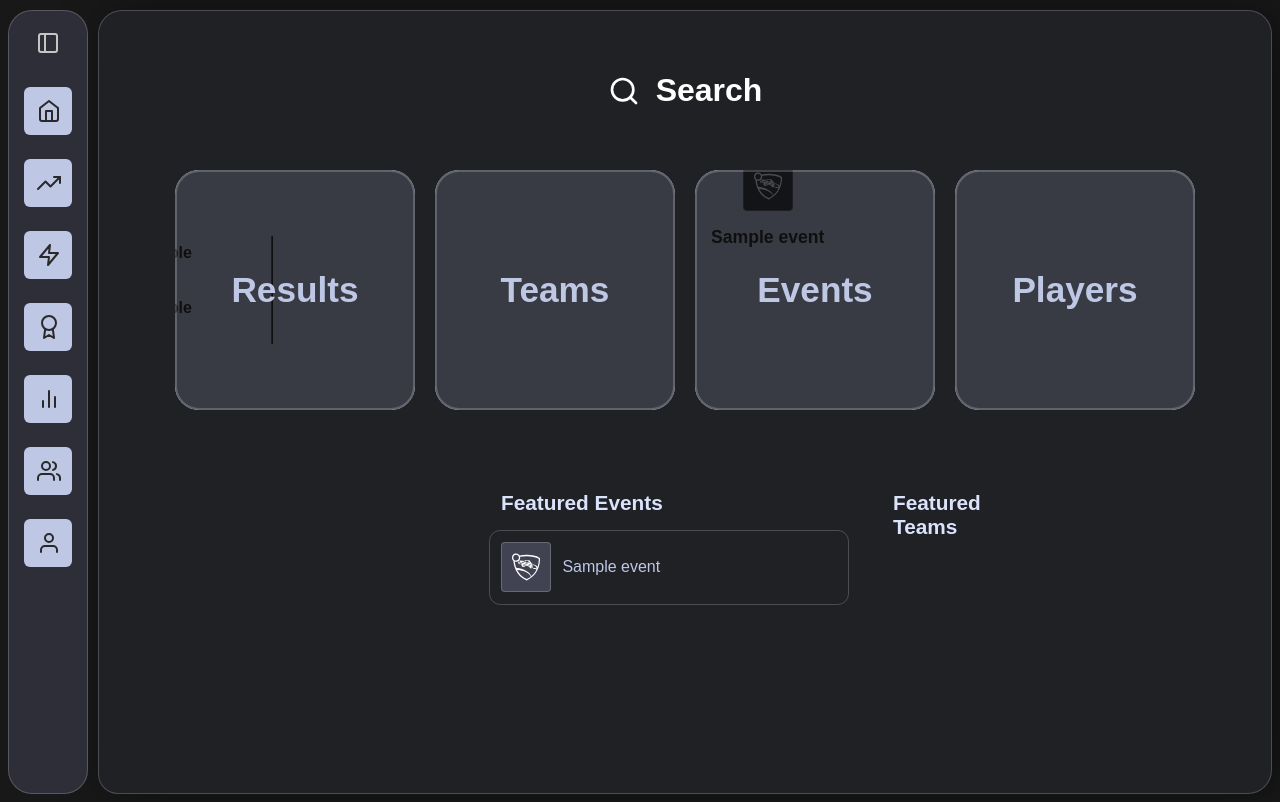
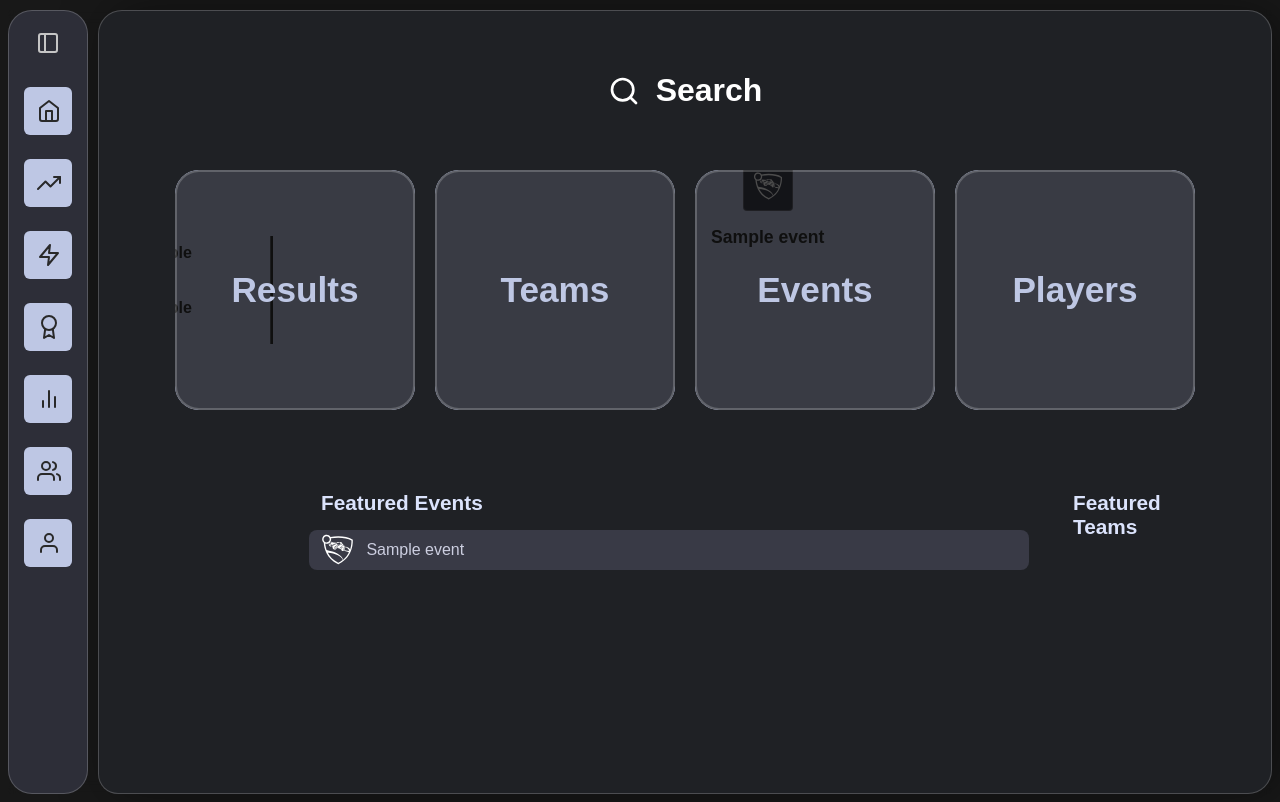
Before and after one commit to tyrohellion/demos, a Flask app: template templates/index.html in a window 1280 px wide. Run offline with Flask 3, Linux system fonts and the light colour scheme; the template is opened without the code that fills it: most values are stand-ins (such as "Sample title", 1, 10 or a date in 2020); grey boxes marked "Sample" are stand-in pictures; some web fonts are replaced.

Commit message:
small home page redesign

```diff
--- a/static/css/style.css
+++ b/static/css/style.css
@@ -355,12 +358,12 @@ h3 {
     gap: 0.5rem;
     padding-left: 1rem;
     padding-right: 3rem;
-    border-right: 2px solid var(--card-text-color);
+    border-right: 3px solid var(--card-text-color);
 }
 
 .team-blue-name, .team-orange-name {
     font-size: 1rem;
-    font-weight: 600;
+    font-weight: 700;
     color: var(--card-text-color);
 }
 
@@ -462,12 +465,12 @@ h3 {
     display: flex;
     position: relative;
     flex-direction: column;
-    gap: 1rem;
+    gap: 0.9rem;
     margin-top: 40px;
     margin-bottom: 80px;
 }
 
-.featured-event-wrapper-index, .featured-player-wrapper-index, .featured-team-wrapper-index {
+.featured-player-wrapper-index, .featured-team-wrapper-index {
     display: flex;
     flex-direction: row;
     justify-content: flex-start;
@@ -481,6 +484,23 @@ h3 {
     border-radius: 0.7rem;
     transition: 150ms all;
     transform: var(--card-grow-before);
+    background-color: rgb(35, 35, 43);
+}
+
+.featured-event-wrapper-index {
+    display: flex;
+    flex-direction: row;
+    justify-content: flex-start;
+    position: relative;
+    width: 720px;
+    height: 40px;
+    gap: 0.7rem;
+    align-items: center;
+    padding: 0.7rem;
+    border-radius: 0.5rem;
+    transition: 150ms all;
+    transform: var(--card-grow-before);
+    background-color: rgb(57, 58, 70);
 }
 
 .featured-team-wrapper-index a, .featured-event-wrapper-index a {
@@ -489,19 +509,29 @@ h3 {
     height: 100%;
 }
 
-.featured-event-wrapper-index img, .featured-player-wrapper-index img, .featured-team-wrapper-index img {
+.featured-player-wrapper-index img, .featured-team-wrapper-index img {
     height: 50px;
     width: 50px;
     background-color: rgb(66, 67, 82);
-    border-radius: 4px;
+    border-radius: 0.5rem;
     padding: 8px;
-    border: 1px solid var(--sidebar-border);
-}
-
-.featured-event-name-index, .featured-player-name-index, .featured-team-name-index {
+}
+
+.featured-event-wrapper-index img {
+    height: 35px;
+    width: 35px;
+}
+
+.featured-player-name-index, .featured-team-name-index {
     font-size: 1rem;
     font-weight: 500;
     color: var(--button-color);
+}
+
+.featured-event-name-index {
+    font-size: 1rem;
+    font-weight: 500;
+    color: rgb(204, 206, 224);
 }
 
 .featured-event-wrapper-index:hover, .featured-player-wrapper-index:hover, .featured-team-wrapper-index:hover {
```
Also changed, not shown: other parts of static/css/style.css (+30 -0 lines).
